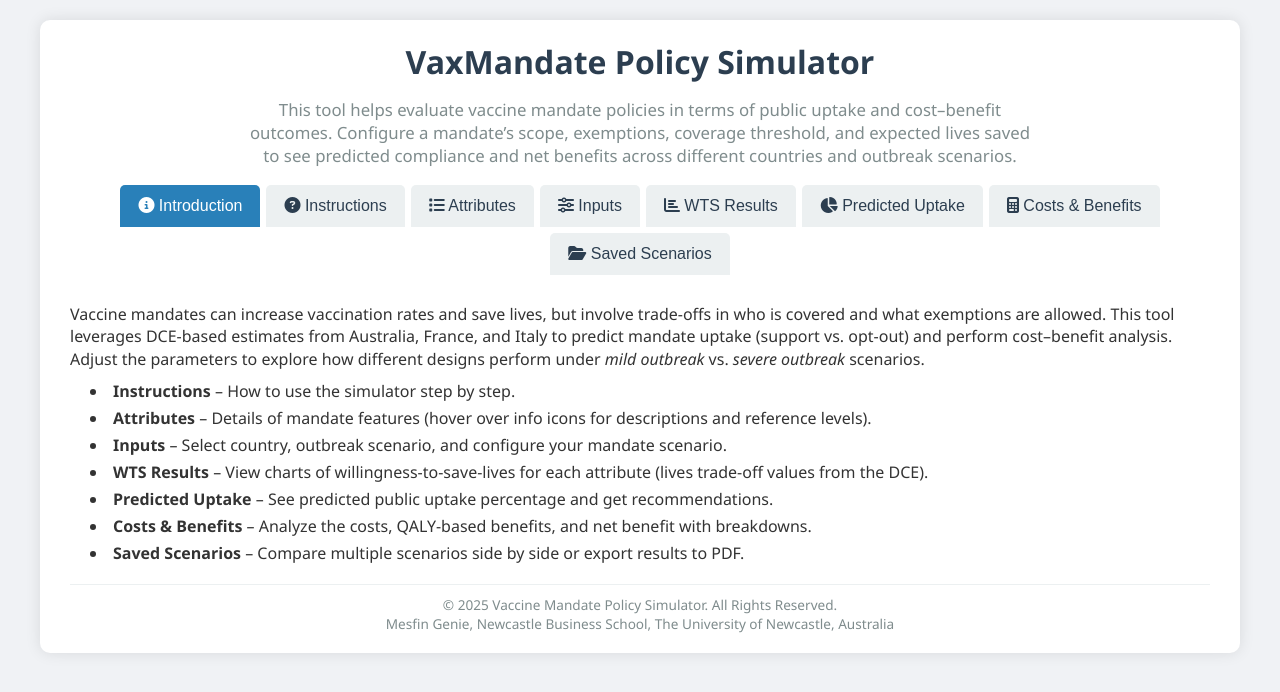
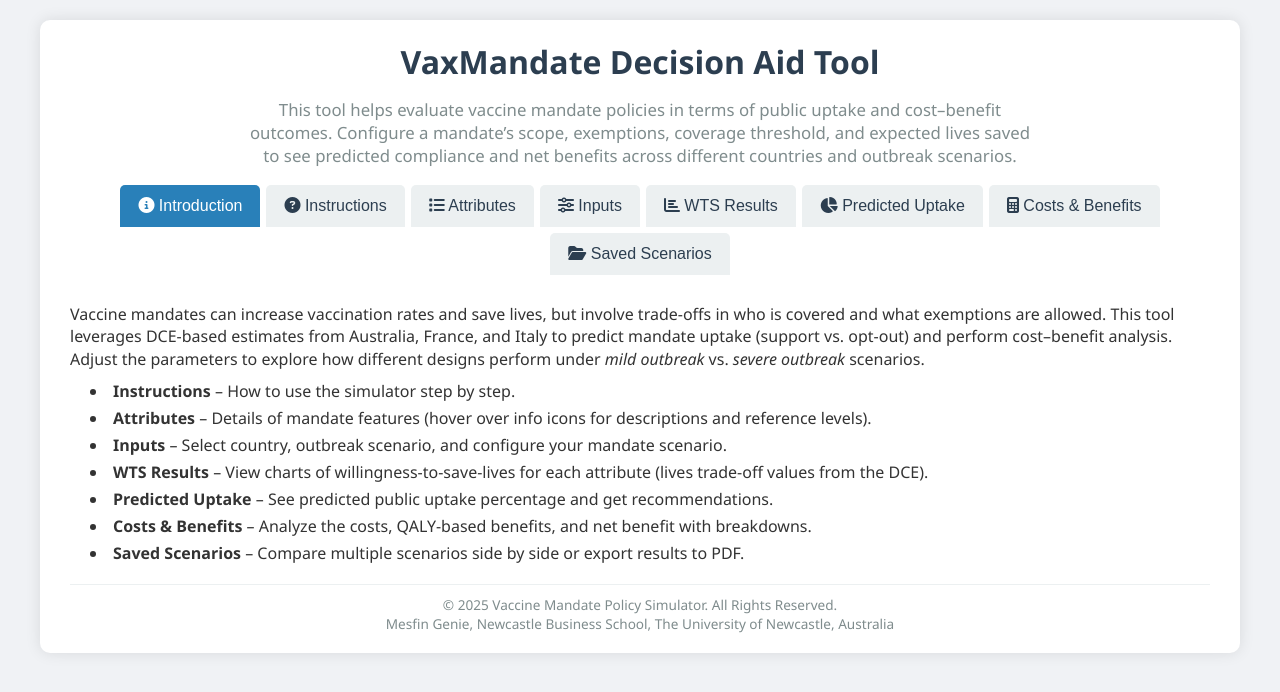
Before and after one commit to DrGenie/VaxMandate-Decision-Aid, a plain HTML site: page index.html in a window 1280 px wide. Drawn offline with nearby package versions, Linux system fonts and the light colour scheme; a small style sheet from the web is missing.

Commit message:
Update index.html

```diff
--- a/index.html
+++ b/index.html
@@ -3,7 +3,7 @@
 <head>
   <meta charset="UTF-8" />
   <meta name="viewport" content="width=device-width, initial-scale=1.0" />
-  <title>VaxMandate Policy Simulator</title>
+  <title>VaxMandate Decision Aid Tool</title>
   <link rel="stylesheet" href="styles.css" />
   <!-- Font Awesome for icons -->
   <link rel="stylesheet" href="https://cdnjs.cloudflare.com/ajax/libs/font-awesome/6.4.0/css/all.min.css" integrity="sha512-papNMzNnQn5iH+1G+FHu8SyuXHs6A1k+Ln7tK5qRo1l5eYm6Jzv+1pArJ7N4C9FfpRrmAgM3tYWd3FZ9jKz1Bw==" crossorigin="anonymous" referrerpolicy="no-referrer" />
@@ -15,7 +15,7 @@
 <body>
   <div class="container">
     <header>
-      <h1>VaxMandate Policy Simulator</h1>
+      <h1>VaxMandate Decision Aid Tool</h1>
       <p>
         This tool helps evaluate vaccine mandate policies in terms of public uptake and cost–benefit outcomes. Configure a mandate’s scope, exemptions, coverage threshold, and expected lives saved to see predicted compliance and net benefits across different countries and outbreak scenarios.
       </p>
```
